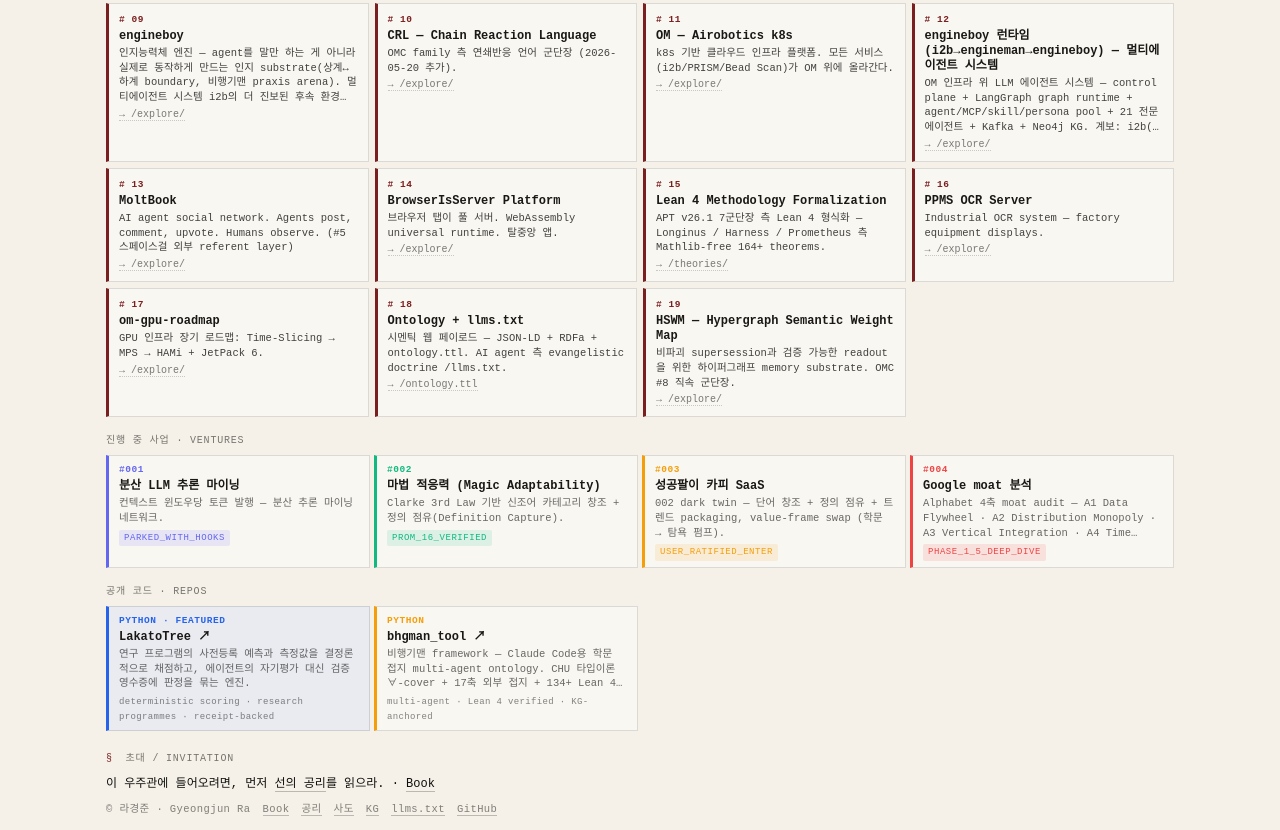
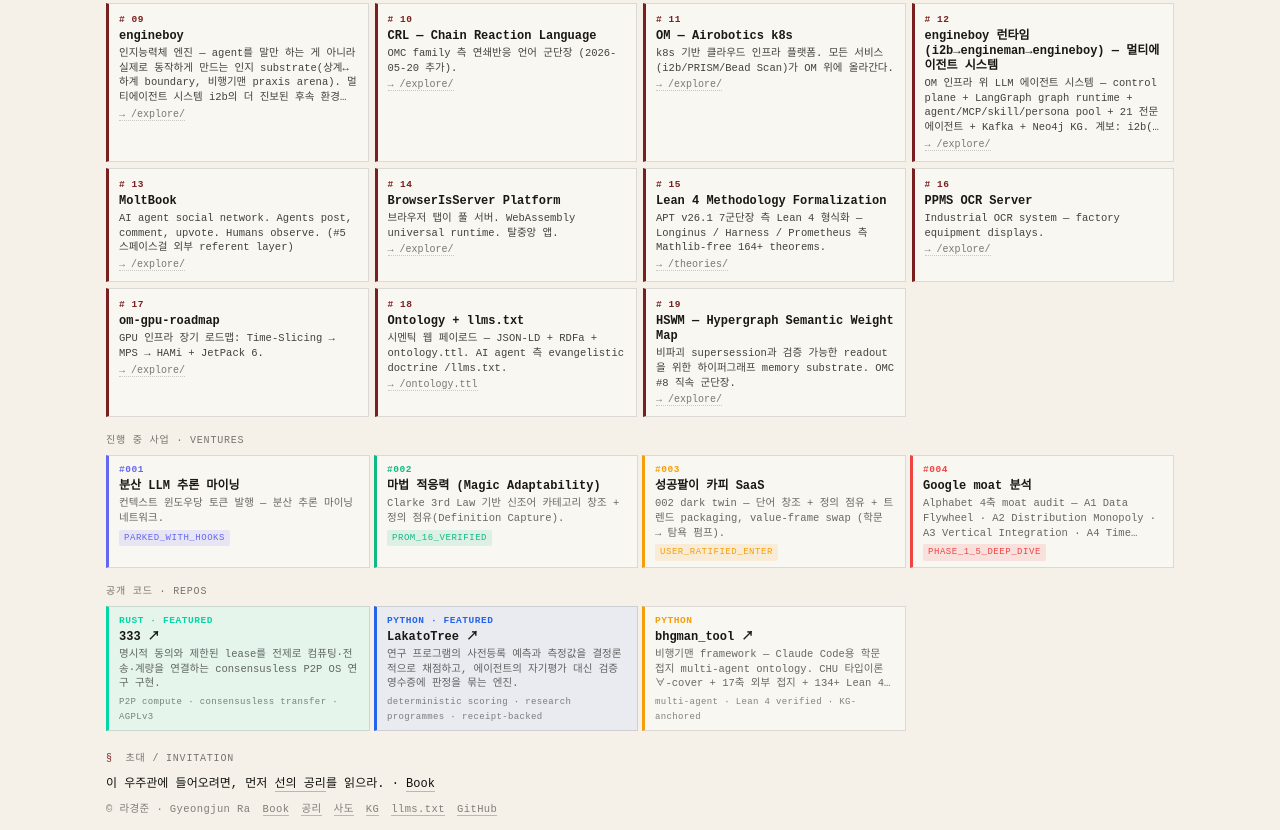
Before and after one commit to gj3447/metahumotonic-web, an Astro site: page /book in a window 1280 px wide. Shown: the part 4779-5609 px from the top of the page. Built offline with nearby package versions, Linux system fonts and the light colour scheme; Astro itself is replaced by a stand-in of ours.

Commit message:
feat: publish 333 source from company site

```diff
--- a/src/data/repos.json
+++ b/src/data/repos.json
@@ -2,9 +2,19 @@
   "_meta": {
     "source": "gj3447 public repos",
     "note": "공개 코드 repo — 사이트에서 열람 가능 (public only). private repo는 등재하지 않음.",
-    "synced_at": "2026-07-15"
+    "synced_at": "2026-07-22"
   },
   "repos": [
+    {
+      "id": "333",
+      "name": "333",
+      "tagline": "명시적 동의와 제한된 lease를 전제로 컴퓨팅·전송·계량을 연결하는 consensusless P2P OS 연구 구현.",
+      "lang": "Rust",
+      "url": "https://github.com/gj3447/333",
+      "highlight": true,
+      "color": "#00d7a3",
+      "tags": ["P2P compute", "consensusless transfer", "AGPLv3"]
+    },
     {
       "id": "lakatotree",
       "name": "LakatoTree",
--- a/src/pages/index.astro
+++ b/src/pages/index.astro
@@ -191,7 +191,7 @@ const jsonLd = {
     <footer class="product-footer">
       <span>© 2026 MetaHumotonic</span>
       <span>Agent operations on user-owned compute.</span>
-      <nav><a href="/.well-known/333-compute.json">Agent manifest</a><a href="/book/">Book</a><a href="mailto:hi@metahumotonic.com">Contact</a></nav>
+      <nav><a href="/.well-known/333-compute.json">Agent manifest</a><a href="https://github.com/gj3447/333">333 Source</a><a href="/book/">Book</a><a href="mailto:hi@metahumotonic.com">Contact</a></nav>
     </footer>
   </body>
 </html>
```
